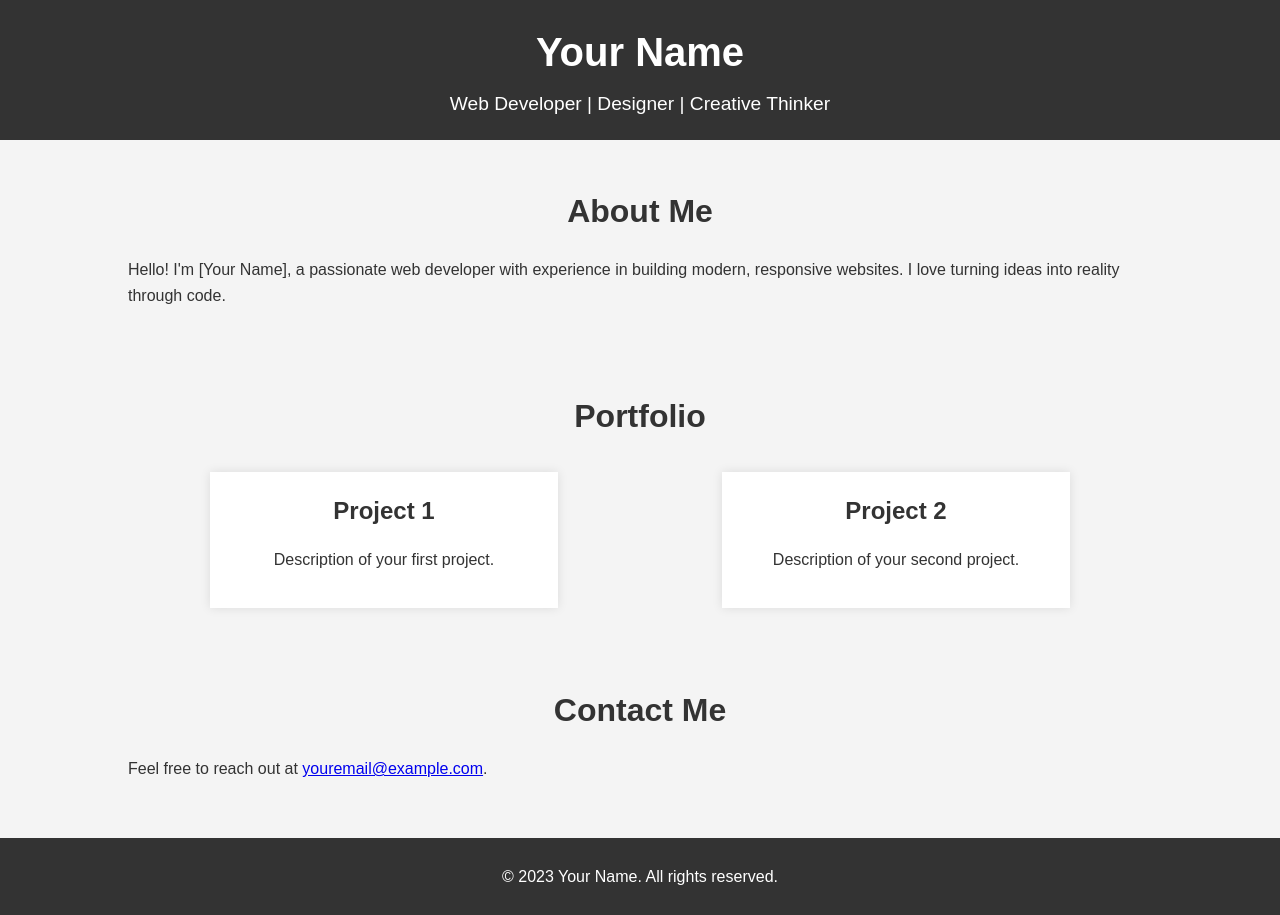
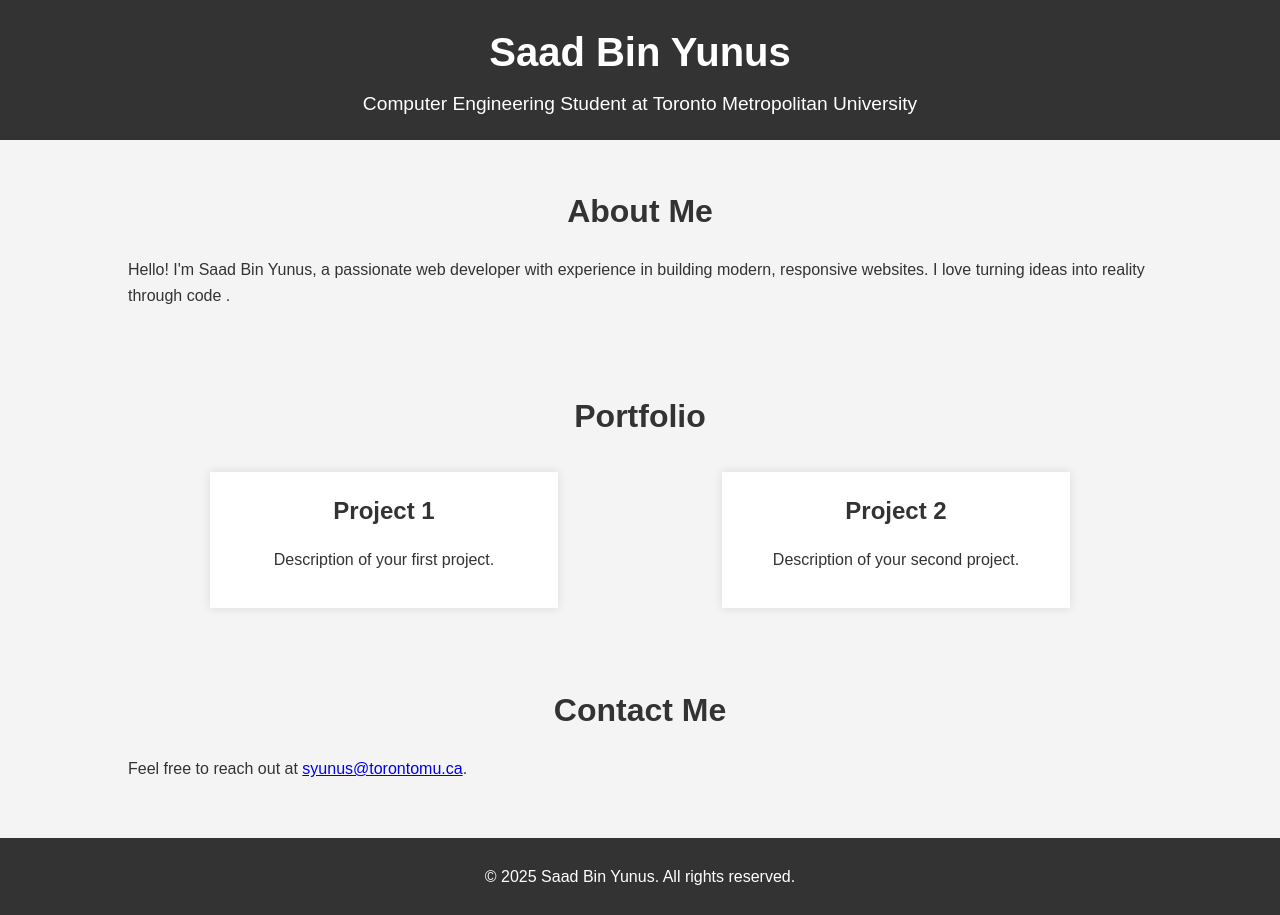
Before and after one commit to saadbinyunus/saadbinyunus.github.io, a plain HTML site: page index.html in a window 1280 px wide. Drawn offline with Linux system fonts and the light colour scheme.

Commit message:
Update index.html

```diff
--- a/index.html
+++ b/index.html
@@ -10,8 +10,8 @@
   <!-- Header Section -->
   <header>
     <div class="container">
-      <h1>Your Name</h1>
-      <p>Web Developer | Designer | Creative Thinker</p>
+      <h1>Saad Bin Yunus</h1>
+      <p>Computer Engineering Student at Toronto Metropolitan University</p>
     </div>
   </header>
 
@@ -19,7 +19,7 @@
   <section id="about">
     <div class="container">
       <h2>About Me</h2>
-      <p>Hello! I'm [Your Name], a passionate web developer with experience in building modern, responsive websites. I love turning ideas into reality through code.</p>
+      <p>Hello! I'm Saad Bin Yunus, a passionate web developer with experience in building modern, responsive websites. I love turning ideas into reality through code .</p>
     </div>
   </section>
 
@@ -44,14 +44,14 @@
   <section id="contact">
     <div class="container">
       <h2>Contact Me</h2>
-      <p>Feel free to reach out at <a href="mailto:youremail@example.com">youremail@example.com</a>.</p>
+      <p>Feel free to reach out at <a href="mailto:syunus@torontomu.ca">syunus@torontomu.ca</a>.</p>
     </div>
   </section>
 
   <!-- Footer -->
   <footer>
     <div class="container">
-      <p>&copy; 2023 Your Name. All rights reserved.</p>
+      <p>&copy; 2025 Saad Bin Yunus. All rights reserved.</p>
     </div>
   </footer>
 </body>
```
